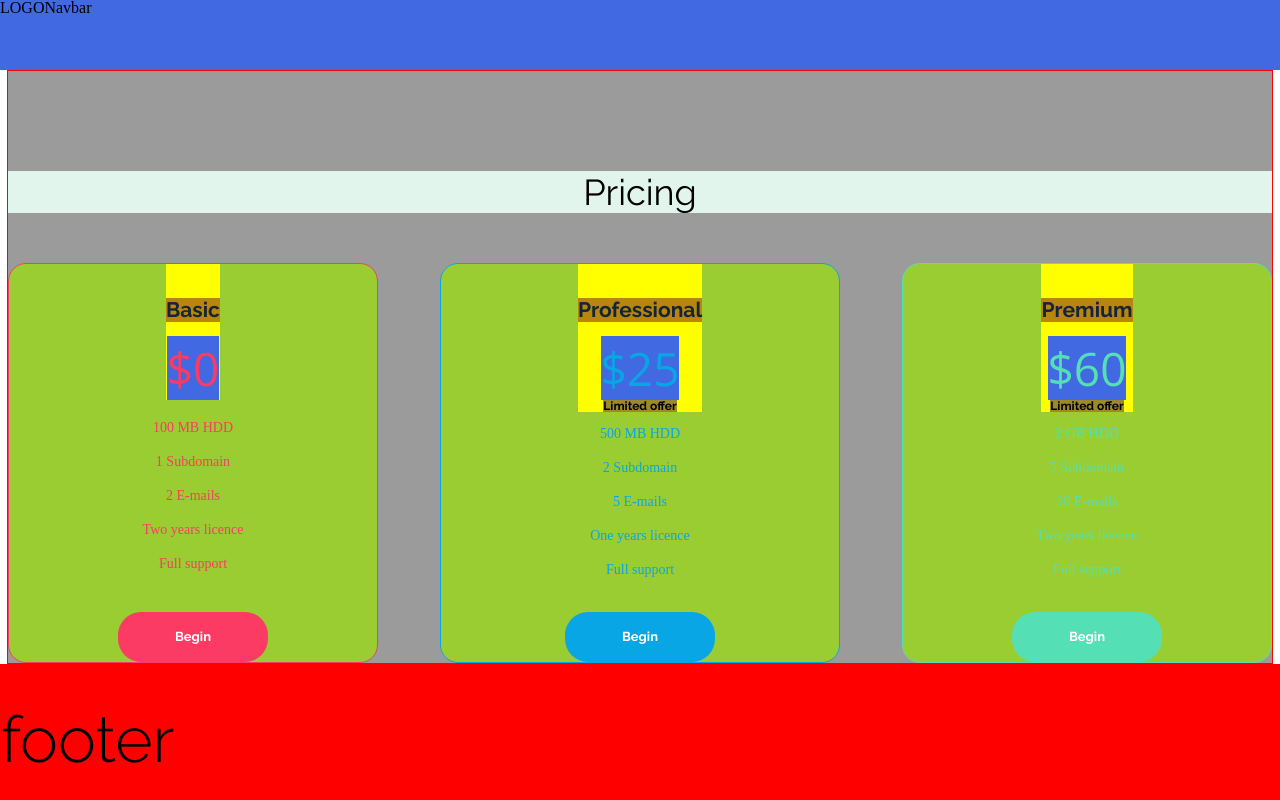
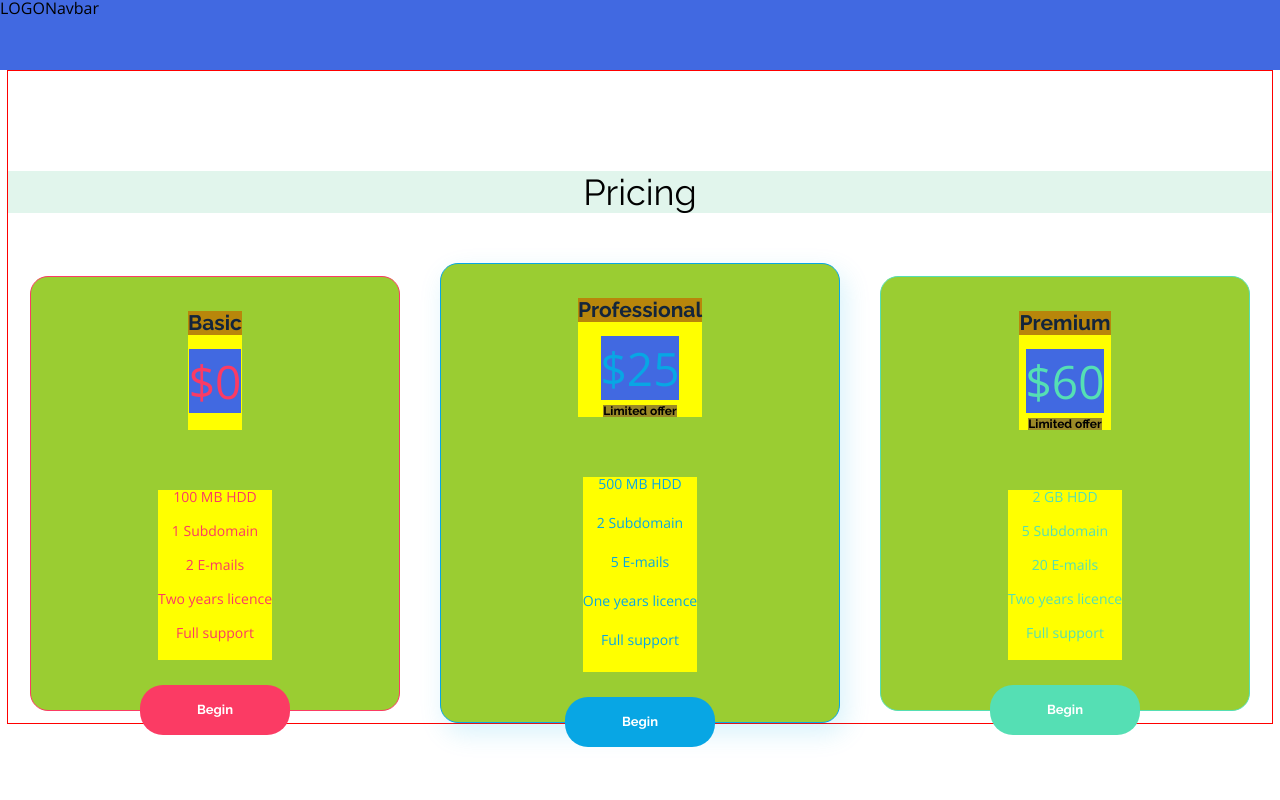
Before and after one commit to bobkoby5i/fe-css-best-shop, a plain HTML site: page index.html in a window 1280 px wide. Shown: the top 800 px of the page. Drawn offline with nearby package versions, Linux system fonts and the light colour scheme.

Commit message:
pricing box sizng

```diff
--- a/css/style.css
+++ b/css/style.css
@@ -2,6 +2,9 @@
     box-sizing: border-box;
 }
 
+body {
+    font-family: 'Open Sans', sans-serif;
+}
 .hidden {
     display: none !important;
 }
@@ -404,8 +407,8 @@ h2 {
 
 /*  --- PRICING --- */
 .pricing {
-    background-color: #9b9b9b;
     border: solid 1px red;
+    margin-bottom: 100px;
 }
 
 .pricing h2 {
@@ -417,26 +420,27 @@ h2 {
 
 .pricing__boxes {
     display: flex;
-    justify-content: space-between;
+    justify-content: center;
     align-items: center;
-    flex-wrap: wrap;
 }
 
 .pricing__box {
     display: flex;
-    justify-content: space-between;
+    justify-content: center;
     flex-direction: column;
     align-items: center;
     color: var(--accent-color);
     border: 1px solid var(--accent-color);
     background-color: yellowgreen;
     border-radius: 18px;
-    height: 400px;
+    /*height: 432px;*/
     text-align: center;
     width: 370px;
 }
 
 .pricing__details {
+    margin-bottom: 60px;
+    margin-top: 34px;
     display: flex;
     flex-direction: column;
     align-items: center;
@@ -456,11 +460,11 @@ h2 {
     text-decoration: none;
     color: white;
     font-weight: bold;
+    bottom: -25px;
+    position: relative;
 }
 
 .pricing__type{ /* Basic Professional Premium */
-    margin-top: 34px;
-    margin-bottom: 14px;
     font-family: 'Raleway', sans-serif;
     font-size: 21px;
     line-height: 24px;
@@ -476,8 +480,14 @@ h2 {
     font-weight: 300;
     font-size: 46px;
     line-height: 64px;
+    margin-top: 14px;
+    margin-bottom: 5px;
     font-family: 'Open Sans', sans-serif;
     background-color: royalblue;
+}
+
+.pricing__price--basic {
+    margin-bottom: 17px;
 }
 
 .pricing__limited { /* text:limited offer */
@@ -496,7 +506,14 @@ h2 {
 .pricing__box--professional {
     --accent-color: var(--color2);
     width: 400px;
+    margin: 0px 40px;
+    box-shadow: 5px 10px 27px #07ACE629;
 }
+
+.pricing__box--professional .pricing__item {
+    margin-bottom: 25px
+}
+
 
 .pricing__box--premium {
     --accent-color: var(--color3)
@@ -504,7 +521,8 @@ h2 {
 
 
 .pricing__items {
-    text-align: center
+    text-align: center;
+    background-color: yellow;
 }
 
 .pricing__item {
--- a/index.html
+++ b/index.html
@@ -100,8 +100,8 @@
     <div class="pricing__boxes">
       <div class="pricing__box pricing__box--basic">
         <div class="pricing__details">
-          <h3 class="pricing__type">Basic</h3>
-          <div class="pricing__price">$0</div>
+          <div class="pricing__type">Basic</div>
+          <div class="pricing__price pricing__price--basic">$0</div>
         </div>
         <ul class="pricing__items">
           <li class="pricing__item">100 MB HDD</li>
```
Also changed, not shown: solved.html (+2 -1 lines).
